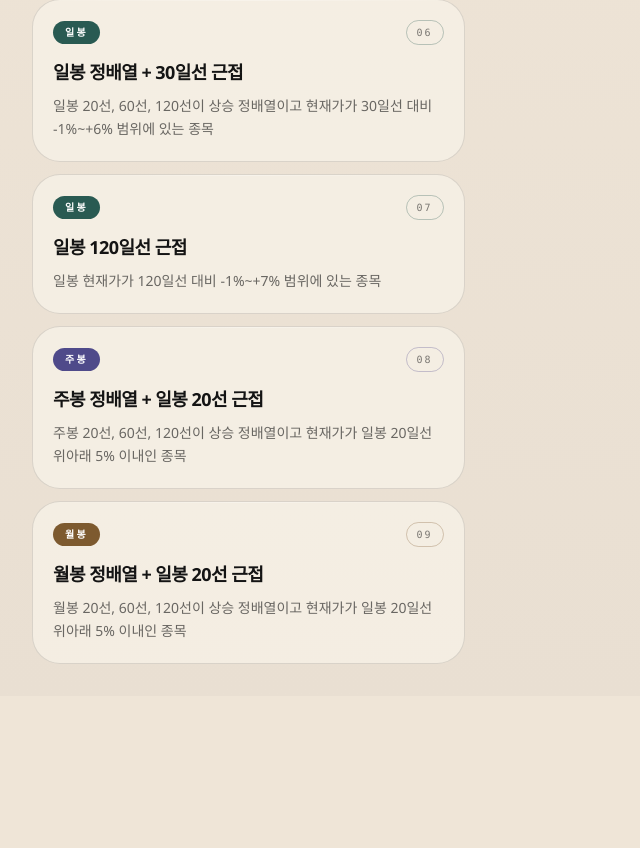
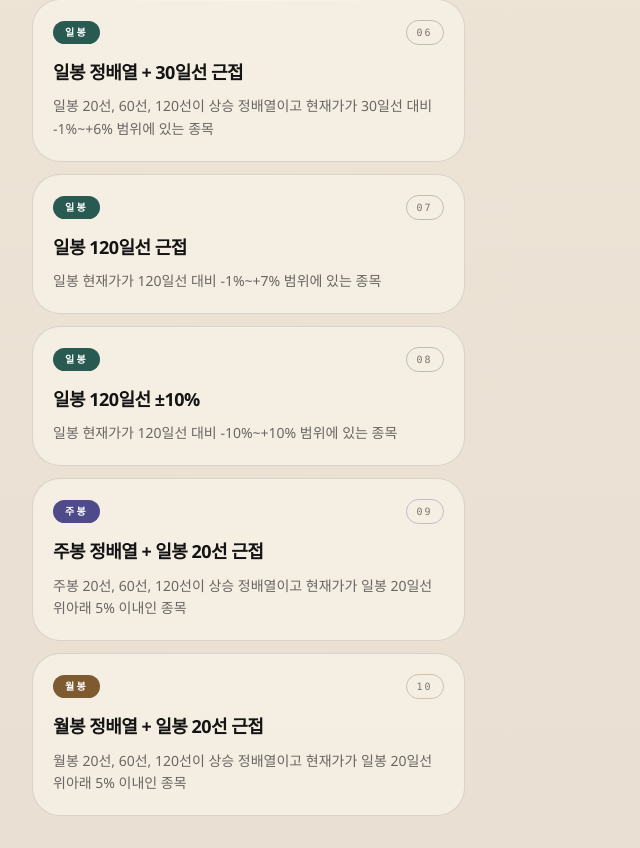
Before and after one commit to windbossbot/my-quant-screener, a React (Vite) app: page / in a window 1280 px wide. Shown: the part 1459-2307 px from the top of the page, without its empty margins (0-640 px from the left). Before the commit the page ends 2155 px from the top, so only its background shows below. Built offline with nearby package versions, Linux system fonts and the light colour scheme; no server answers.

Commit message:
feat: add daily ma120 wide condition bootstrap

```diff
--- a/package.json
+++ b/package.json
@@ -10,6 +10,7 @@
     "build:server": "tsc -p tsconfig.server.json",
     "start": "npm run preflight && node build-server/server.js",
     "build": "npm run build:client && npm run build:server",
+    "conditions:print": "tsx scripts/print-condition-registry.ts",
     "clean": "powershell -NoProfile -ExecutionPolicy Bypass -Command \"if (Test-Path dist) { Remove-Item dist -Recurse -Force }; if (Test-Path public\\screener_result.csv) { Remove-Item public\\screener_result.csv -Force }; Get-ChildItem -Path . -Filter *.log -File -ErrorAction SilentlyContinue | Remove-Item -Force -ErrorAction SilentlyContinue\"",
     "lint": "tsc --noEmit",
     "setup:local": "powershell -NoProfile -ExecutionPolicy Bypass -Command \"New-Item -ItemType Directory -Force .local,.local\\archive,.local\\backtesting | Out-Null\"",
--- /dev/null
+++ b/scripts/print-condition-registry.ts
@@ -0,0 +1,20 @@
+import { CONDITIONS, DAILY_CONDITION_IDS, FOUR_HOUR_CONDITION_IDS, SCREENER_BOOTSTRAP } from "../src/config/screenerBootstrap.js";
+
+const lines = [
+  `# ${SCREENER_BOOTSTRAP.title}`,
+  "",
+  `entry: ${SCREENER_BOOTSTRAP.entryFile}`,
+  `reference: ${SCREENER_BOOTSTRAP.referenceDoc}`,
+  "",
+  `[group] fourHour = ${FOUR_HOUR_CONDITION_IDS.join(", ")}`,
+  `[group] daily = ${DAILY_CONDITION_IDS.join(", ")}`,
+  "",
+  ...CONDITIONS.flatMap((condition) => [
+    `${condition.id}. ${condition.title}`,
+    `   - timeframe: ${condition.timeframe}`,
+    `   - description: ${condition.description}`,
+    "",
+  ]),
+];
+
+console.log(lines.join("\n"));
--- a/server.ts
+++ b/server.ts
@@ -1,6 +1,12 @@
 import express from "express";
 import fs from "fs";
 import path from "path";
+import {
+  ALL_CONDITION_IDS,
+  DAILY_CONDITION_IDS,
+  FOUR_HOUR_CONDITION_IDS,
+  type ConditionId,
+} from "./src/config/screenerBootstrap.js";
 
 type ScreenerRow = {
   market: string;
@@ -17,7 +23,6 @@ type ScreenerRow = {
   candle_count_m: number;
 };
 
-type ConditionId = 1 | 2 | 3 | 4 | 5 | 6 | 7 | 8 | 9;
 type ResultsByCondition = Record<ConditionId, ScreenerRow[]>;
 type ResultsCache = { generatedAt: number; resultsByCondition: ResultsByCondition };
 type LogLevel = "DEBUG" | "INFO" | "ERROR";
@@ -64,9 +69,6 @@ type BaseSymbolContext = {
 };
 
 const projectRoot = process.cwd();
-const DAILY_CONDITION_IDS: ConditionId[] = [5, 6, 7, 8, 9];
-const FOUR_HOUR_CONDITION_IDS: ConditionId[] = [1, 2, 3, 4];
-const ALL_CONDITION_IDS: ConditionId[] = [1, 2, 3, 4, 5, 6, 7, 8, 9];
 const EXCLUDED_SYMBOLS = new Set(["USDC", "USDT", "USD1", "USDE", "USDS"]);
 const LOG_PRIORITY: Record<LogLevel, number> = {
   DEBUG: 10,
@@ -110,17 +112,9 @@ function ensureDirectory(dirPath: string) {
 }
 
 function createEmptyResults(): ResultsByCondition {
-  return {
-    1: [],
-    2: [],
-    3: [],
-    4: [],
-    5: [],
-    6: [],
-    7: [],
-    8: [],
-    9: [],
-  };
+  return Object.fromEntries(
+    ALL_CONDITION_IDS.map((conditionId) => [conditionId, [] as ScreenerRow[]]),
+  ) as ResultsByCondition;
 }
 
 function calculateMA(prices: number[], period: number) {
@@ -503,12 +497,16 @@ async function startServer() {
           resultsByCondition[7].push(row);
         }
 
-        if (isBullishAlignment(weeklyPrices) && isNearDailyMA20(dailyPrices, currentPrice)) {
+        if (isWithinPercentRange(currentPrice, row.ma120_d, 10, -10)) {
           resultsByCondition[8].push(row);
         }
 
+        if (isBullishAlignment(weeklyPrices) && isNearDailyMA20(dailyPrices, currentPrice)) {
+          resultsByCondition[9].push(row);
+        }
+
         if (isBullishAlignment(monthlyPrices) && isNearDailyMA20(dailyPrices, currentPrice)) {
-          resultsByCondition[9].push(row);
+          resultsByCondition[10].push(row);
         }
       } catch (error) {
         logEvent("DEBUG", "daily_symbol_failed", {
--- a/src/App.tsx
+++ b/src/App.tsx
@@ -1,7 +1,7 @@
 import { useDeferredValue, useEffect, useState } from "react";
 import { Coins, Download, RefreshCw, Search, TrendingDown, TrendingUp } from "lucide-react";
 import { AnimatePresence } from "motion/react";
-import { CONDITIONS } from "./conditions";
+import { CONDITIONS, DEFAULT_CONDITION_ID, SCREENER_BOOTSTRAP } from "./conditions";
 import { ConditionCard } from "./components/ConditionCard";
 import { LoadingBanner } from "./components/LoadingBanner";
 import { LoadingSkeleton } from "./components/LoadingSkeleton";
@@ -49,7 +49,7 @@ export default function App() {
   const [data, setData] = useState<CryptoData[]>([]);
   const [lastUpdated, setLastUpdated] = useState<string | null>(null);
   const [searchTerm, setSearchTerm] = useState("");
-  const [selectedCondition, setSelectedCondition] = useState(CONDITIONS[0].id);
+  const [selectedCondition, setSelectedCondition] = useState(DEFAULT_CONDITION_ID);
   const [favorites, setFavorites] = useState<string[]>([]);
   const [loadingState, setLoadingState] = useState<LoadingState>("idle");
   const [errorMessage, setErrorMessage] = useState<string | null>(null);
@@ -137,7 +137,7 @@ export default function App() {
                   <Coins className="h-5 w-5" />
                 </div>
                 <span className="text-[11px] font-semibold uppercase tracking-[0.26em] text-white/60">
-                  Bithumb Quant Screener
+                  {SCREENER_BOOTSTRAP.title}
                 </span>
               </div>
 
--- a/src/conditions.ts
+++ b/src/conditions.ts
@@ -1,63 +1,9 @@
-export type ConditionMeta = {
-  id: number;
-  timeframe: string;
-  title: string;
-  description: string;
-};
-
-export const CONDITIONS: ConditionMeta[] = [
-  {
-    id: 1,
-    timeframe: "4시간봉",
-    title: "4시간봉 20·120선 눌림",
-    description: "4시간봉 현재가가 20선 대비 -1%~+5%, 120선 대비 -10%~+2% 범위에 있고, 일봉 20선 대비 -3% 이상이며 상위 매수 10호가 누적금액이 1억 미만인 종목",
-  },
-  {
-    id: 2,
-    timeframe: "4시간봉",
-    title: "4시간봉 정배열",
-    description: "4시간봉 20선, 60선, 120선이 상승 정배열이고 상위 매수 10호가 누적금액이 1억 미만인 종목",
-  },
-  {
-    id: 3,
-    timeframe: "4시간봉",
-    title: "4시간봉 30·120선 눌림 + 일봉 30선 위",
-    description: "4시간봉 현재가가 30선 대비 -1%~+5%, 120선 대비 -10%~+2% 범위에 있고, 일봉 30선 위에 있으며 상위 매수 10호가 누적금액이 1억 미만인 종목",
-  },
-  {
-    id: 4,
-    timeframe: "4시간봉",
-    title: "4시간봉 30·120선 눌림 + 일봉 20선 위",
-    description: "4시간봉 현재가가 30선 대비 -1%~+5%, 120선 대비 -10%~+2% 범위에 있고, 일봉 20선 위에 있으며 상위 매수 10호가 누적금액이 1억 미만인 종목",
-  },
-  {
-    id: 5,
-    timeframe: "일봉",
-    title: "일봉 정배열",
-    description: "일봉 20선, 60선, 120선이 상승 정배열인 종목",
-  },
-  {
-    id: 6,
-    timeframe: "일봉",
-    title: "일봉 정배열 + 30일선 근접",
-    description: "일봉 20선, 60선, 120선이 상승 정배열이고 현재가가 30일선 대비 -1%~+6% 범위에 있는 종목",
-  },
-  {
-    id: 7,
-    timeframe: "일봉",
-    title: "일봉 120일선 근접",
-    description: "일봉 현재가가 120일선 대비 -1%~+7% 범위에 있는 종목",
-  },
-  {
-    id: 8,
-    timeframe: "주봉",
-    title: "주봉 정배열 + 일봉 20선 근접",
-    description: "주봉 20선, 60선, 120선이 상승 정배열이고 현재가가 일봉 20일선 위아래 5% 이내인 종목",
-  },
-  {
-    id: 9,
-    timeframe: "월봉",
-    title: "월봉 정배열 + 일봉 20선 근접",
-    description: "월봉 20선, 60선, 120선이 상승 정배열이고 현재가가 일봉 20일선 위아래 5% 이내인 종목",
-  },
-];
+export {
+  CONDITIONS,
+  DEFAULT_CONDITION_ID,
+  DAILY_CONDITION_IDS,
+  FOUR_HOUR_CONDITION_IDS,
+  SCREENER_BOOTSTRAP,
+  type ConditionId,
+  type ConditionMeta,
+} from "./config/screenerBootstrap";
--- /dev/null
+++ b/src/config/screenerBootstrap.ts
@@ -0,0 +1,104 @@
+// Single source of truth for condition ids and user-facing labels.
+// Server and client both import this file so new conditions can be added in one place.
+
+export type ConditionId = 1 | 2 | 3 | 4 | 5 | 6 | 7 | 8 | 9 | 10;
+
+export type ConditionMeta = {
+  id: ConditionId;
+  group: "fourHour" | "daily";
+  timeframe: string;
+  title: string;
+  description: string;
+};
+
+export const FOUR_HOUR_CONDITION_IDS: ConditionId[] = [1, 2, 3, 4];
+export const DAILY_CONDITION_IDS: ConditionId[] = [5, 6, 7, 8, 9, 10];
+
+export const CONDITIONS: ConditionMeta[] = [
+  {
+    id: 1,
+    group: "fourHour",
+    timeframe: "4시간봉",
+    title: "4시간봉 20·120선 눌림",
+    description: "4시간봉 현재가가 20선 대비 -1%~+5%, 120선 대비 -10%~+2% 범위에 있고, 일봉 20선 대비 -3% 이상이며 상위 매수 10호가 누적금액이 1억 미만인 종목",
+  },
+  {
+    id: 2,
+    group: "fourHour",
+    timeframe: "4시간봉",
+    title: "4시간봉 정배열",
+    description: "4시간봉 20선, 60선, 120선이 상승 정배열이고 상위 매수 10호가 누적금액이 1억 미만인 종목",
+  },
+  {
+    id: 3,
+    group: "fourHour",
+    timeframe: "4시간봉",
+    title: "4시간봉 30·120선 눌림 + 일봉 30선 위",
+    description: "4시간봉 현재가가 30선 대비 -1%~+5%, 120선 대비 -10%~+2% 범위에 있고, 일봉 30선 위에 있으며 상위 매수 10호가 누적금액이 1억 미만인 종목",
+  },
+  {
+    id: 4,
+    group: "fourHour",
+    timeframe: "4시간봉",
+    title: "4시간봉 30·120선 눌림 + 일봉 20선 위",
+    description: "4시간봉 현재가가 30선 대비 -1%~+5%, 120선 대비 -10%~+2% 범위에 있고, 일봉 20선 위에 있으며 상위 매수 10호가 누적금액이 1억 미만인 종목",
+  },
+  {
+    id: 5,
+    group: "daily",
+    timeframe: "일봉",
+    title: "일봉 정배열",
+    description: "일봉 20선, 60선, 120선이 상승 정배열인 종목",
+  },
+  {
+    id: 6,
+    group: "daily",
+    timeframe: "일봉",
+    title: "일봉 정배열 + 30일선 근접",
+    description: "일봉 20선, 60선, 120선이 상승 정배열이고 현재가가 30일선 대비 -1%~+6% 범위에 있는 종목",
+  },
+  {
+    id: 7,
+    group: "daily",
+    timeframe: "일봉",
+    title: "일봉 120일선 근접",
+    description: "일봉 현재가가 120일선 대비 -1%~+7% 범위에 있는 종목",
+  },
+  {
+    id: 8,
+    group: "daily",
+    timeframe: "일봉",
+    title: "일봉 120일선 ±10%",
+    description: "일봉 현재가가 120일선 대비 -10%~+10% 범위에 있는 종목",
+  },
+  {
+    id: 9,
+    group: "daily",
+    timeframe: "주봉",
+    title: "주봉 정배열 + 일봉 20선 근접",
+    description: "주봉 20선, 60선, 120선이 상승 정배열이고 현재가가 일봉 20일선 위아래 5% 이내인 종목",
+  },
+  {
+    id: 10,
+    group: "daily",
+    timeframe: "월봉",
+    title: "월봉 정배열 + 일봉 20선 근접",
+    description: "월봉 20선, 60선, 120선이 상승 정배열이고 현재가가 일봉 20일선 위아래 5% 이내인 종목",
+  },
+];
+
+export const ALL_CONDITION_IDS: ConditionId[] = CONDITIONS.map((condition) => condition.id);
+export const DEFAULT_CONDITION_ID: ConditionId = CONDITIONS[0].id;
+
+export const SCREENER_BOOTSTRAP = {
+  title: "Bithumb Quant Screener",
+  entryFile: "src/config/screenerBootstrap.ts",
+  referenceDoc: "docs/condition-reference.md",
+  printScriptCommand: "npm run conditions:print",
+  defaultConditionId: DEFAULT_CONDITION_ID,
+  groups: {
+    fourHour: FOUR_HOUR_CONDITION_IDS,
+    daily: DAILY_CONDITION_IDS,
+  },
+  conditions: CONDITIONS,
+} as const;
```
Also changed, not shown: 2 other files (tests, documents, lock files or other folders).
